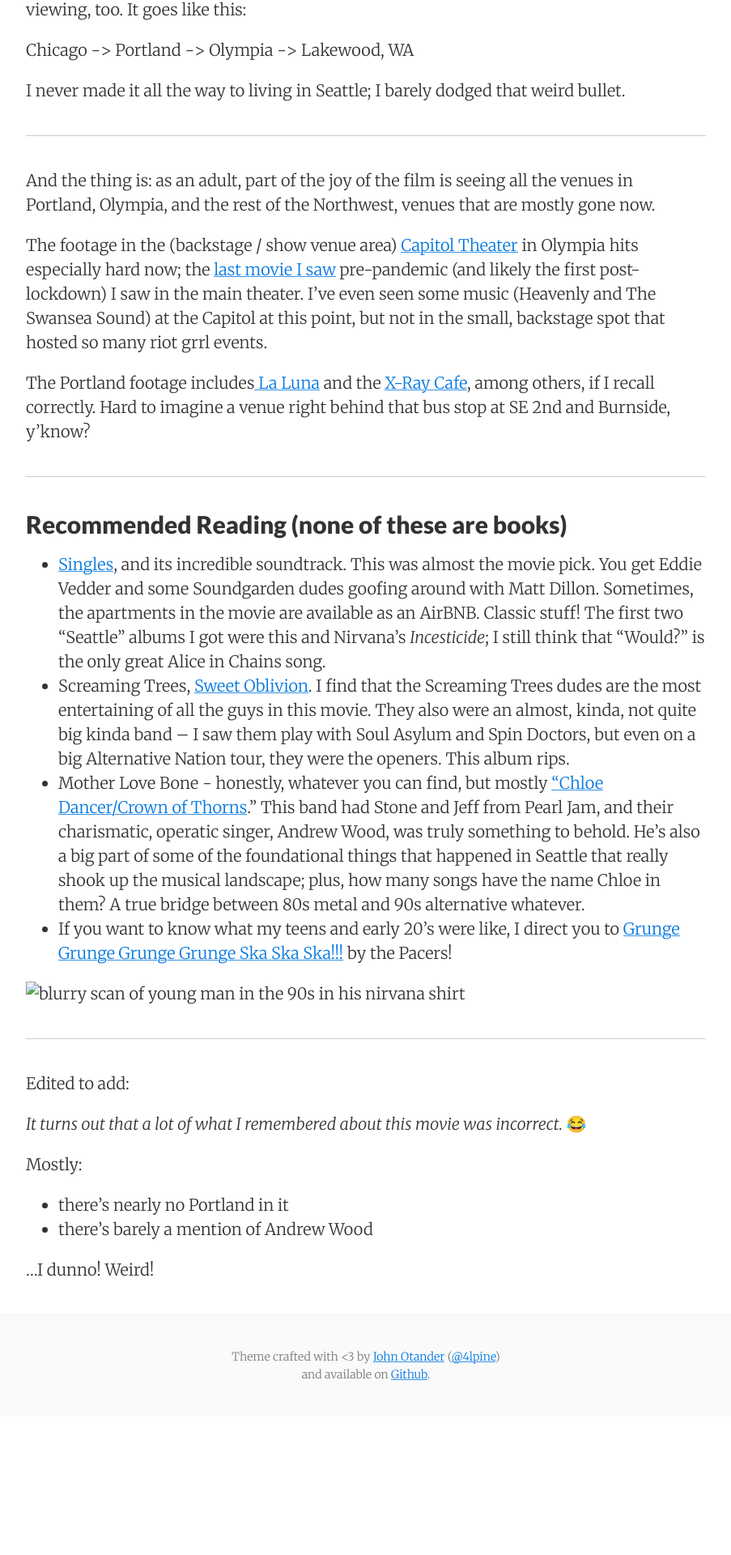
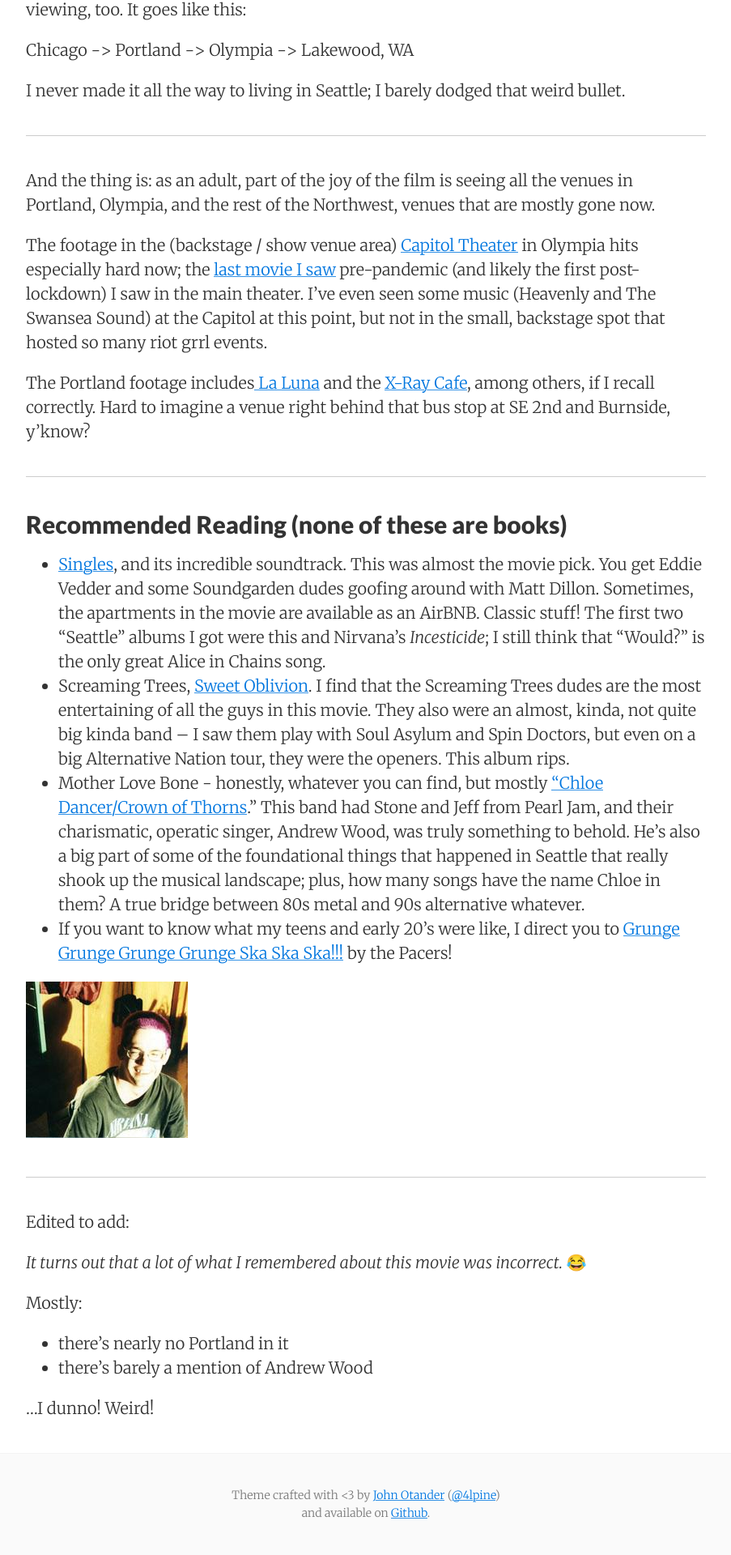
Before and after one commit to jwithington/jwithington.github.io, a Jekyll site: the page built from _posts/2026-09-27-grunge.md, in a window 1280 px wide. Shown: the part 1026-2946 px from the top of the page at 81% size, without its empty margins (188-1091 px from the left). Built offline with Jekyll 4.4.1, drawn with Linux system fonts in a browser that asks for light colours; before the commit the page ends 2775 px from its top, so only the background shows below that.

Commit message:
fix image link

```diff
--- a/_posts/2026-09-27-grunge.md
+++ b/_posts/2026-09-27-grunge.md
@@ -39,7 +39,7 @@ The Portland footage includes[ La Luna](<https://en.wikipedia.org/wiki/La_Luna_(
 - Mother Love Bone - honestly, whatever you can find, but mostly ["Chloe Dancer/Crown of Thorns][chloe]." This band had Stone and Jeff from Pearl Jam, and their charismatic, operatic singer, Andrew Wood, was truly something to behold. He's also a big part of some of the foundational things that happened in Seattle that really shook up the musical landscape; plus, how many songs have the name Chloe in them? A true bridge between 80s metal and 90s alternative whatever.
 - If you want to know what my teens and early 20's were like, I direct you to [Grunge Grunge Grunge Grunge Ska Ska Ska!!!][ska] by the Pacers!
 
-![blurry scan of young man in the 90s in his nirvana shirt](../images/purplehair.jpg)
+<img src="https://github.com/jwithington/jwithington.github.io/blob/master/images/purplehair.jpg" alt="blurry scan of young man in the 90s in his nirvana shirt">
 
 ---
 
```
